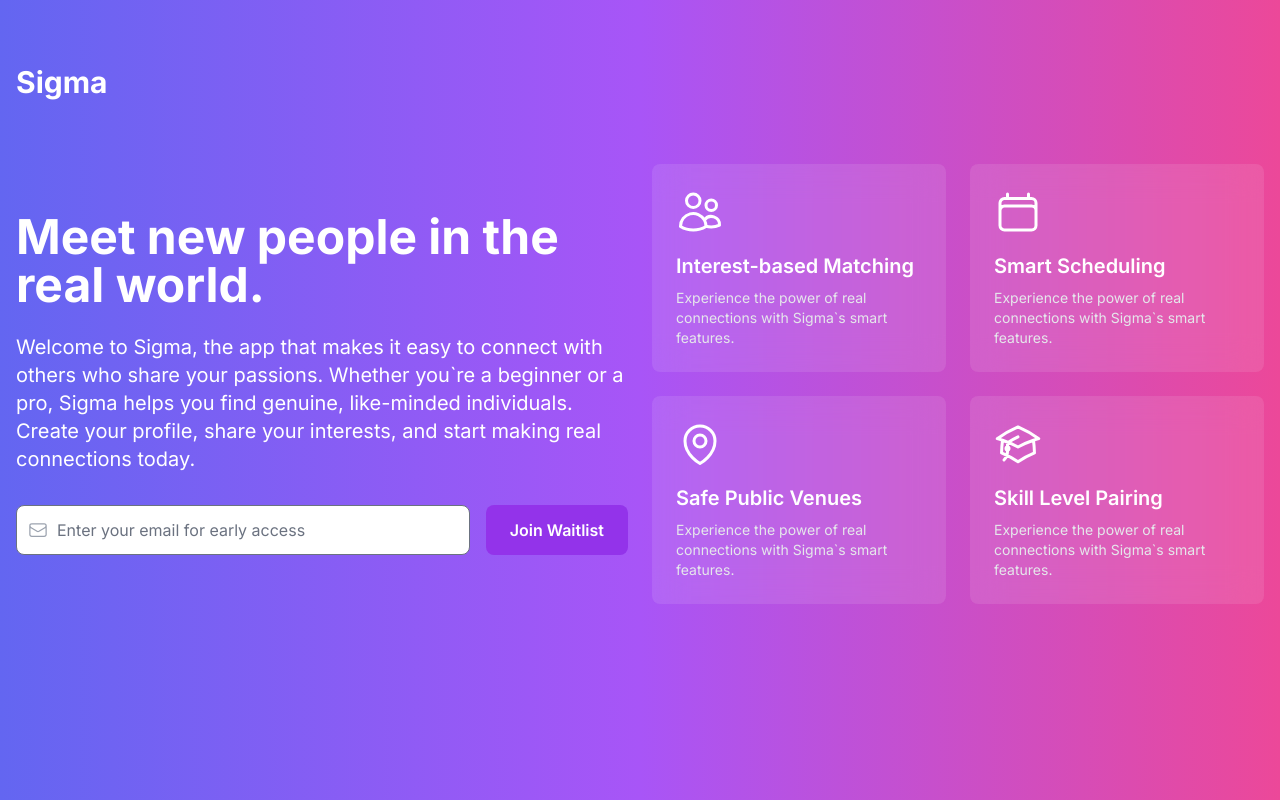
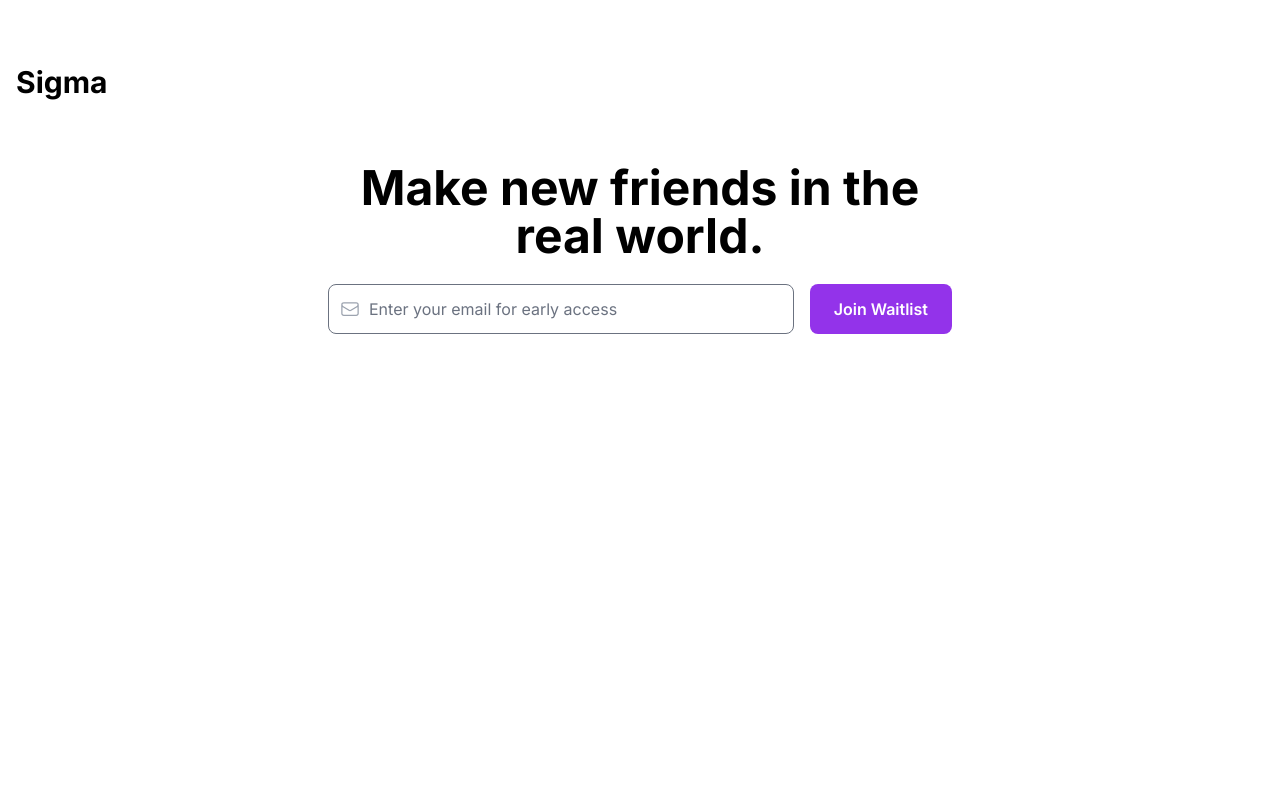
Before and after one commit to bhargavaparoksham/sigma-app, a Next.js app: page / in a window 1280 px wide. Built offline with nearby package versions, Linux system fonts and the light colour scheme.

Commit message:
feat: update landing page

```diff
--- a/src/components/LandingPage.tsx
+++ b/src/components/LandingPage.tsx
@@ -44,32 +44,18 @@ const LandingPage: React.FC = () => {
     }
   };
 
-  const features = [
-    { icon: UsersIcon, text: "Interest-based Matching" },
-    { icon: CalendarIcon, text: "Smart Scheduling" },
-    { icon: MapPinIcon, text: "Safe Public Venues" },
-    { icon: AcademicCapIcon, text: "Skill Level Pairing" },
-  ];
-
   return (
-    <div className="min-h-screen bg-gradient-to-r from-indigo-500 via-purple-500 to-pink-500 text-white">
+    <div className="min-h-screen bg-white text-black">
       <div className="container mx-auto px-4 py-16">
         <nav className="flex justify-between items-center mb-16">
           <h1 className="text-3xl font-bold">Sigma</h1>
         </nav>
 
-        <div className="flex flex-col md:flex-row items-center justify-between">
-          <div className="md:w-1/2 mb-10 md:mb-0 mr-6">
+        <div className="flex justify-center items-center w-full">
+          <div className="lg:w-1/2 mb-10 lg:mb-0 mx-16 text-center">
             <h2 className="text-3xl md:text-5xl font-bold mb-6">
-              Meet new people in the real world.
+              Make new friends in the real world.
             </h2>
-            <p className="text-xl mb-8">
-              Welcome to Sigma, the app that makes it easy to connect with
-              others who share your passions. Whether you`re a beginner or a
-              pro, Sigma helps you find genuine, like-minded individuals. Create
-              your profile, share your interests, and start making real
-              connections today.
-            </p>
             {!isSubmitted ? (
               <form
                 onSubmit={handleSubmit}
@@ -104,21 +90,6 @@ const LandingPage: React.FC = () => {
             )}
             {error && <p className="text-red-300 mt-2">{error}</p>}
           </div>
-          <div className="md:w-1/2 grid grid-cols-2 gap-6">
-            {features.map((Feature, index) => (
-              <div
-                key={index}
-                className="bg-white bg-opacity-10 p-6 rounded-lg backdrop-blur-lg"
-              >
-                <Feature.icon className="h-12 w-12 mb-4 text-white" />
-                <h3 className="text-xl font-semibold mb-2">{Feature.text}</h3>
-                <p className="text-sm text-gray-200">
-                  Experience the power of real connections with Sigma`s smart
-                  features.
-                </p>
-              </div>
-            ))}
-          </div>
         </div>
       </div>
     </div>
```
